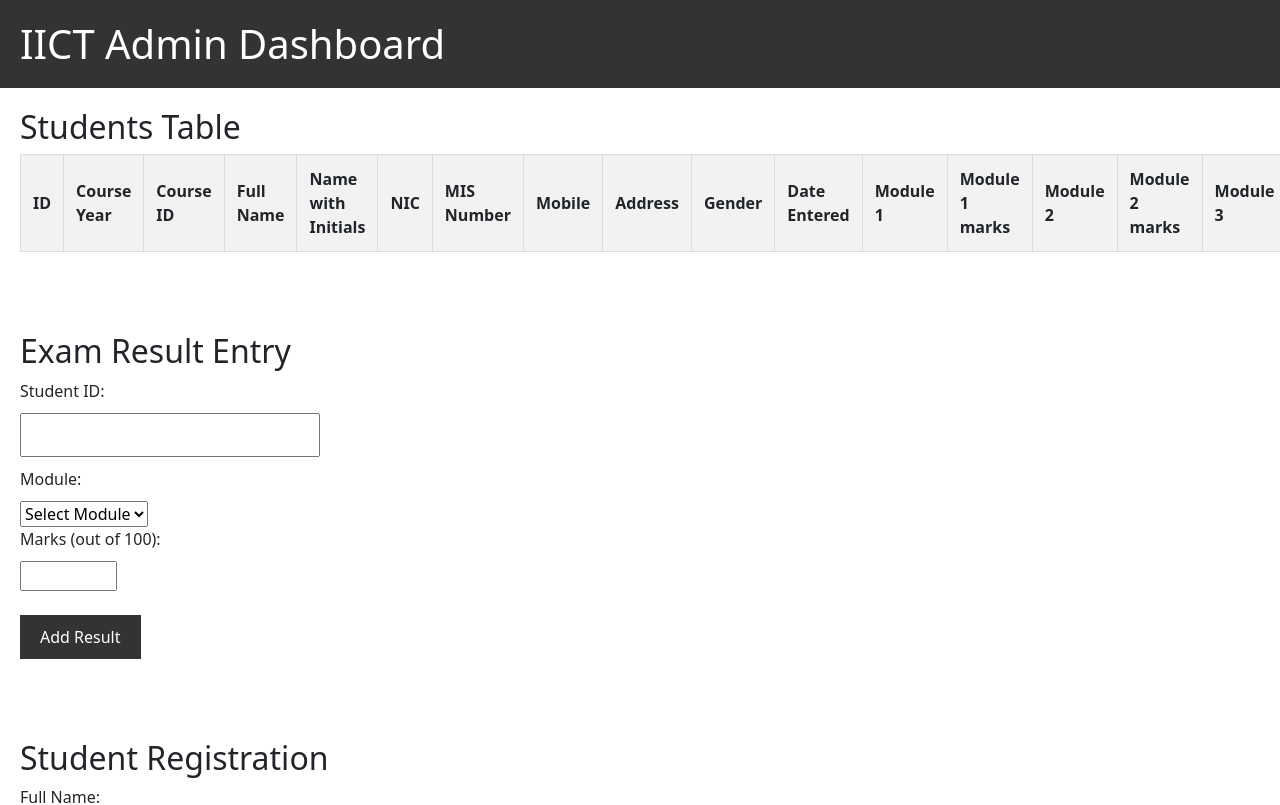
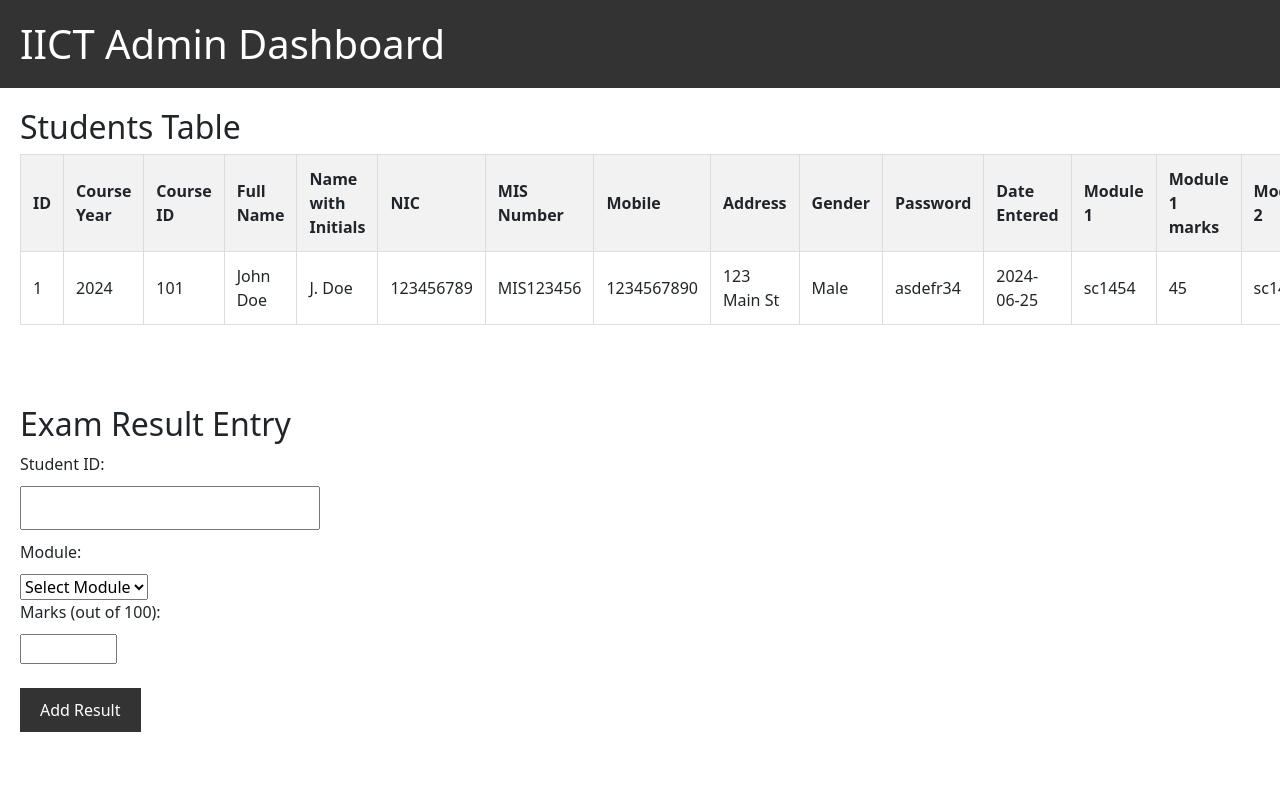
Before and after one commit to manu5h/IITC-System-FrontEnd, an Angular app: page /adminDashboard in a window 1280 px wide. Shown: the top 805 px of the page. Built offline with nearby package versions, Linux system fonts and the light colour scheme.

Commit message:
Revert "did some css changes"
This reverts commit 263107f8ddd6892ad3665f8fa47c43d1be85e141.

```diff
--- a/src/app/components/admin-dashboard/admin-dashboard.component.html
+++ b/src/app/components/admin-dashboard/admin-dashboard.component.html
@@ -5,7 +5,7 @@
 <main class="main">
     <section id="students-table">
         <h2>Students Table</h2>
-        <table class="data-table" id="studentTable">
+        <table class="data-table">
             <thead>
                 <tr>
                     <th>ID</th>
@@ -18,6 +18,7 @@
                     <th>Mobile</th>
                     <th>Address</th>
                     <th>Gender</th>
+                    <th>Password</th>
                     <th>Date Entered</th>
                     <th>Module 1</th>
                     <th>Module 1 marks</th>
@@ -31,53 +32,34 @@
                 </tr>
             </thead>
             <tbody>
-                <!-- Table rows will be dynamically added here -->
+                <tr>
+                    <td>1</td>
+                    <td>2024</td>
+                    <td>101</td>
+                    <td>John Doe</td>
+                    <td>J. Doe</td>
+                    <td>123456789</td>
+                    <td>MIS123456</td>
+                    <td>1234567890</td>
+                    <td>123 Main St</td>
+                    <td>Male</td>
+                    <td>asdefr34</td>
+                    <td>2024-06-25</td>
+                    <td>sc1454</td>
+                    <td>45</td>
+                    <td>sc1453</td>
+                    <td>89</td>
+                    <td>sc1452</td>
+                    <td>38</td>
+                    <td>0</td>
+                    <td>1</td>
+                    <td>1</td>
+                </tr>
+
             </tbody>
         </table>
     </section>
 </main>
-
-<script>
-    // Fetch student data from the backend API
-    fetch('http://localhost:3000/students')
-    .then(response => response.json())
-    .then(students => {
-        console.log(students); // Add this line to check if data is fetched
-        const studentTableBody = document.getElementById('studentTable').getElementsByTagName('tbody')[0];
-
-        // Iterate over each student and create a table row
-        students.forEach(student => {
-            const newRow = document.createElement('tr');
-            newRow.innerHTML = `
-                <td>${student.Id}</td>
-                <td>${student.CourseYear}</td>
-                <td>${student.CourseId}</td>
-                <td>${student.FullName}</td>
-                <td>${student.NameWithInitials}</td>
-                <td>${student.NIC}</td>
-                <td>${student.MISNumber}</td>
-                <td>${student.Mobile}</td>
-                <td>${student.Address}</td>
-                <td>${student.Gender}</td>
-                <td>${student.DateEntered}</td>
-                <td>${student.Module1}</td>
-                <td>${student.Module1Marks}</td>
-                <td>${student.Module2}</td>
-                <td>${student.Module2Marks}</td>
-                <td>${student.Module3}</td>
-                <td>${student.Module3Marks}</td>
-                <td>${student.Dropout}</td>
-                <td>${student.FinalExamSitted}</td>
-                <td>${student.Repeat}</td>
-            `;
-            studentTableBody.appendChild(newRow);
-        });
-    })
-    .catch(error => console.error('Error fetching student data:', error));
-
-</script>
-
-
 
 
 <main class="main">
--- a/src/app/components/admin-login/admin.component.css
+++ b/src/app/components/admin-login/admin.component.css
@@ -41,7 +41,7 @@ body {
 }
 .studentNote{
   position: absolute;
-  top: 180px;
+  top: 250px;
   font-size: 25px;
   color: #017BAE;
 }
@@ -62,7 +62,7 @@ body {
   margin: 0 auto;
   color: #ffffff;
   background-color: black;
-  height: 40px;
+  height: 20px;
 
 }
 
```
